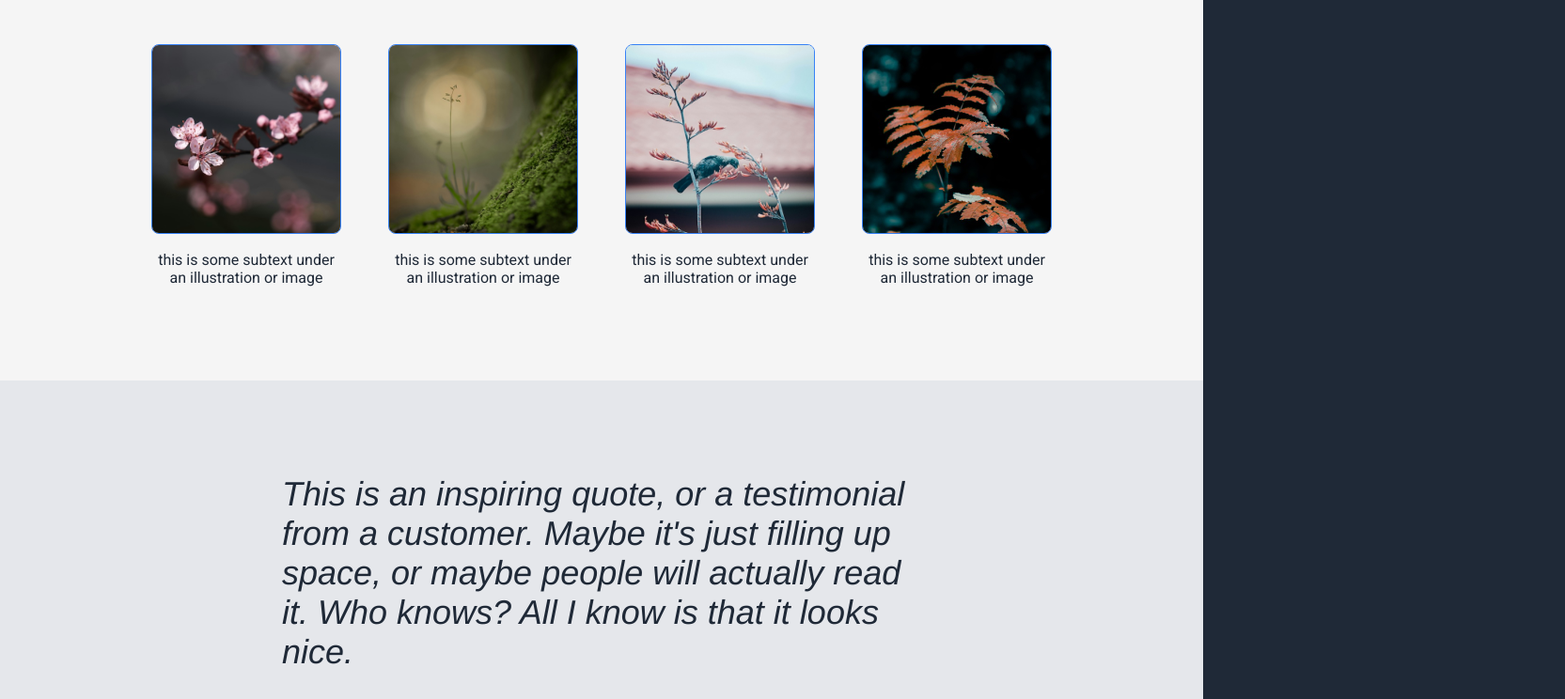
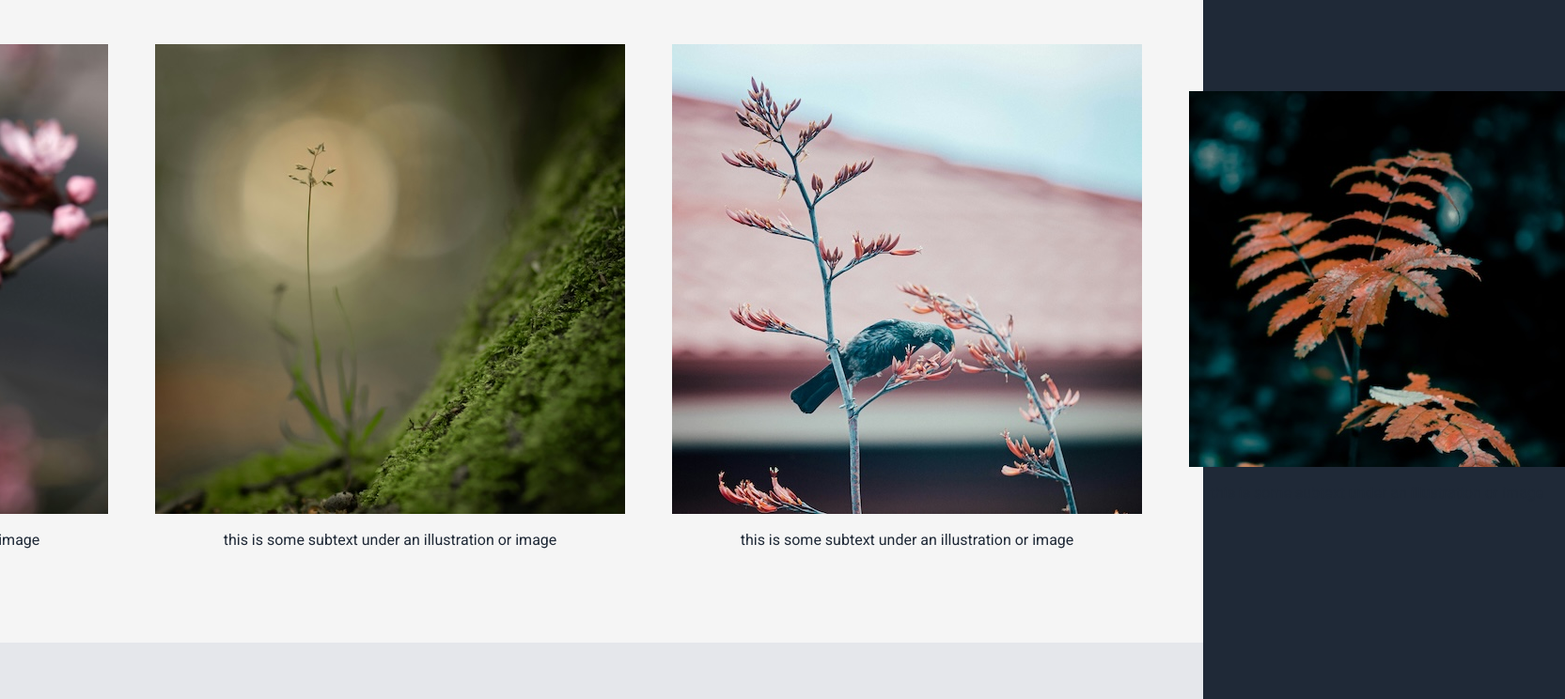
Before and after one commit to Velkie-cloud/odin-landing-page, a plain HTML site: page index.html in a window 1280 px wide. Shown: the part 672-1416 px from the top of the page at 94% size, 1665 px wide, since content can reach past the window. Drawn offline with Linux system fonts and the light colour scheme.

Commit message:
Docs: delete img class

```diff
--- a/index.html
+++ b/index.html
@@ -37,22 +37,22 @@
         <div class="info-header">Some random information.</div>
         <div class="info-display">
             <div class="info-group">
-                <img src="images/thomas-buhrkall.jpg" alt="Japanese cherry" class="info-image">
+                <img src="images/thomas-buhrkall.jpg" alt="Japanese cherry">
                     <!-- Photo1 by thomas-buhrkall (https://unsplash.com/@thomas2606?utm_content=creditCopyText&utm_medium=referral&utm_source=unsplash) on Unsplash (https://unsplash.com/photos/a-close-up-of-a-branch-with-pink-flowers-RhehDQ0OcI8?utm_content=creditCopyText&utm_medium=referral&utm_source=unsplash) -->
                 <div class="info-text">this is some subtext under an illustration or image</div>
             </div>
             <div class="info-group">
-                <img src="images/matt-baron-thompson.jpg" alt="a small plant is growing out of the moss" class="info-image">
+                <img src="images/matt-baron-thompson.jpg" alt="a small plant is growing out of the moss">
                     <!-- Photo2 by Matt Baron-Thompson (https://unsplash.com/@matt_captures_nature?utm_content=creditCopyText&utm_medium=referral&utm_source=unsplash) on Unsplash (https://unsplash.com/photos/a-small-plant-is-growing-out-of-the-moss-7dUEGYDEJgc?utm_content=creditCopyText&utm_medium=referral&utm_source=unsplash) -->
                 <div class="info-text">this is some subtext under an illustration or image</div>
             </div>
             <div class="info-group">
-                <img src="images/caleb-mays.jpg" alt="waterfowl on a branch" class="info-image">
+                <img src="images/caleb-mays.jpg" alt="waterfowl on a branch">
                     <!-- Photo3 by Caleb Mays (https://unsplash.com/@calebjm?utm_content=creditCopyText&utm_medium=referral&utm_source=unsplash) on Unsplash (https://unsplash.com/photos/a-small-bird-sitting-on-top-of-a-tree-branch-cuQ2QAAC_X4?utm_content=creditCopyText&utm_medium=referral&utm_source=unsplash) -->
                 <div class="info-text">this is some subtext under an illustration or image</div>
             </div>
             <div class="info-group">
-                <img src="images/pascal-schutz.jpg" alt="beautiful leaves in the forest" class="info-image">
+                <img src="images/pascal-schutz.jpg" alt="beautiful leaves in the forest">
                     <!-- Photo4 by Pascal Schütz (https://unsplash.com/@pascal_schuetz?utm_content=creditCopyText&utm_medium=referral&utm_source=unsplash) on Unsplash (https://unsplash.com/photos/brown-dried-leaves-in-tilt-shift-lens-WUVSSKjB1zU?utm_content=creditCopyText&utm_medium=referral&utm_source=unsplash) -->
                 <div class="info-text">this is some subtext under an illustration or image</div>
             </div>
```
